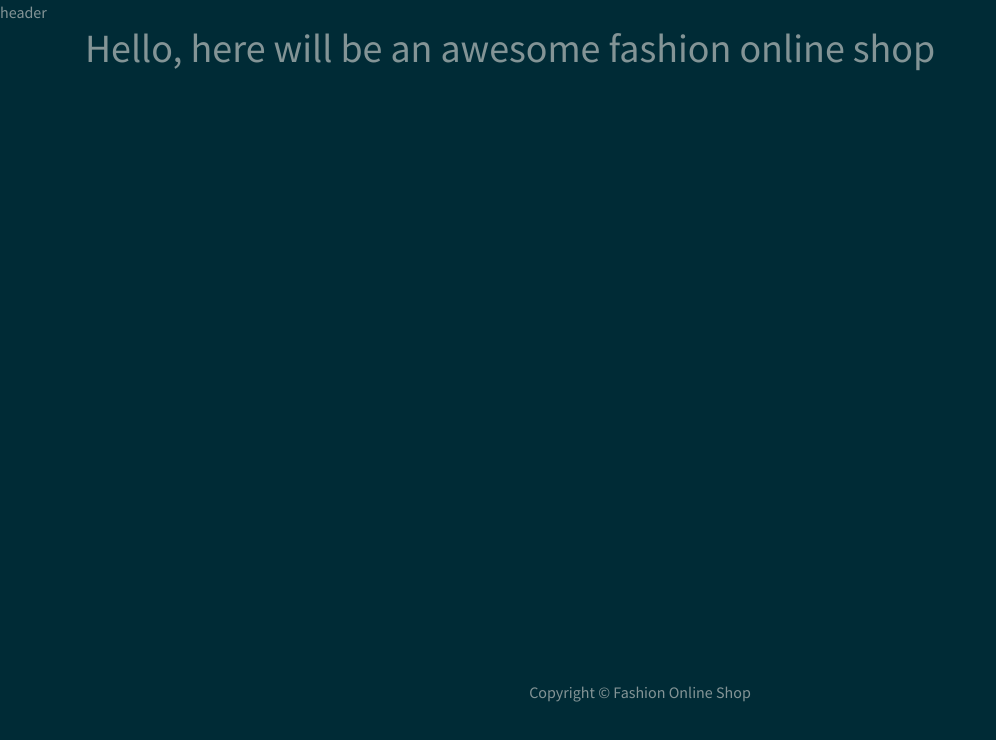
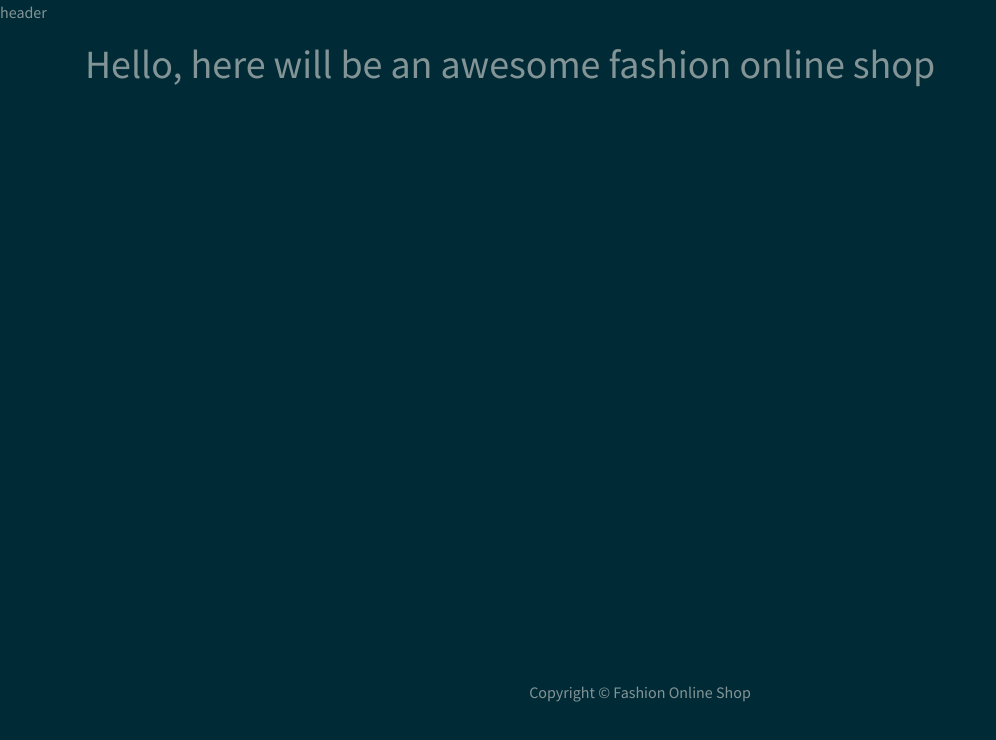
Before and after one commit to eduanathaci/online_shop, a React (Create React App) app in the folder browser/: page / in a window 1280 px wide. Shown: the top 740 px of the page, without its empty margins (0-996 px from the left). Built offline with nearby package versions, Linux system fonts and the light colour scheme.

Commit message:
add some padding to main element

```diff
--- a/browser/src/App.js
+++ b/browser/src/App.js
@@ -6,7 +6,7 @@ const App = () => {
   return (
     <>
       <Header />
-      <main>
+      <main className="py-3">
         <Container>
           <h1>Hello, here will be an awesome fashion online shop</h1>
         </Container>
```
